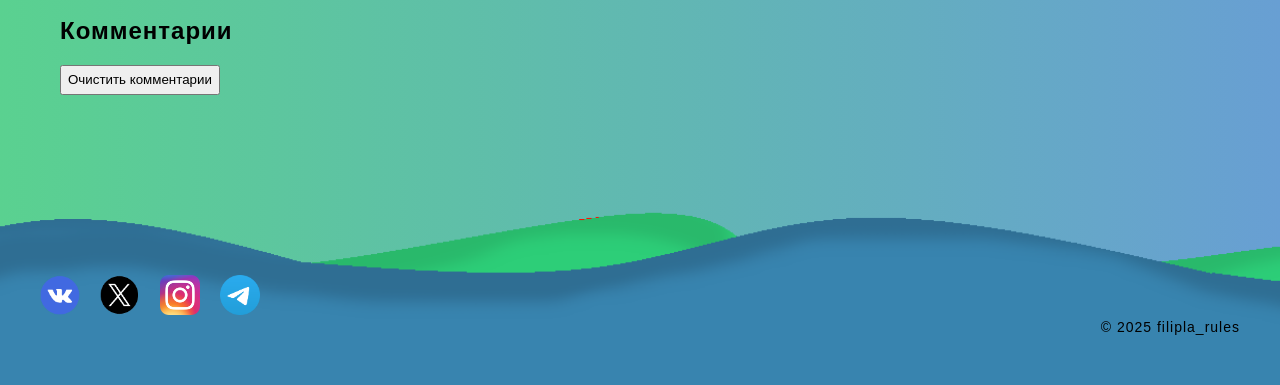
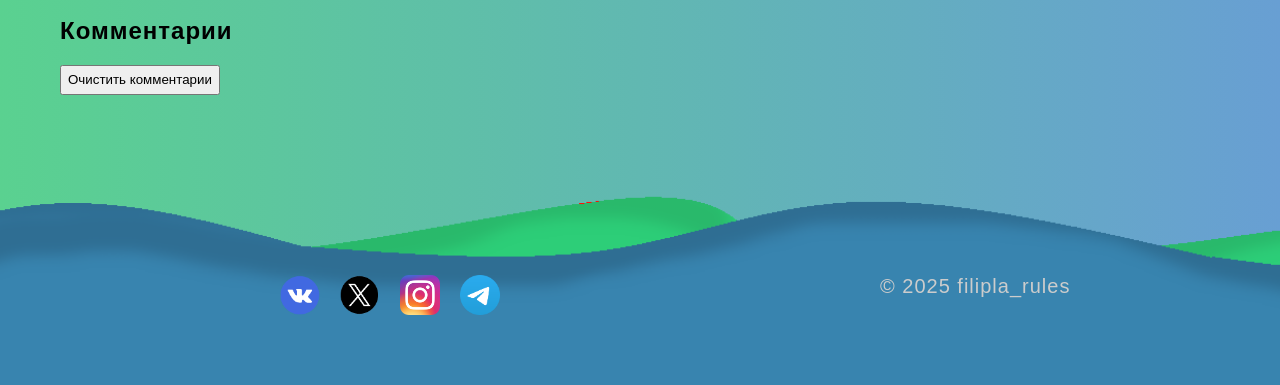
Before and after one commit to filipkarules/diary_project, a PHP site: page /ver4.html in a window 1280 px wide. Shown: the part 689-1074 px from the top of the page. After the commit the page ends 1004 px from the top, so only its background shows below. Run offline with PHP 8.4, Linux system fonts and the light colour scheme.

Commit message:
Commiting such a thing...

```diff
--- a/dates.html
+++ b/dates.html
@@ -21,7 +21,7 @@
             </ul>
         </div>
         <div class="contacts">
-            <a href="vadf0957@gmail.com">vadf0957@gmail.com</a>
+            <a href="mailto:vadf0957@gmail.com">Написать мне</a>
         </div>
     </header>
     <main>
@@ -32,6 +32,9 @@
             <li><a href=ver2.html>15 мая 2025</a></li>
             <li><a href=ver3.html>16 мая 2025</a></li>
             <li><a href=ver4.html>17 мая 2025</a></li>
+            <li><a href=ver5.html>18 мая 2025</a></li>
+            <li><a href=ver6.html>19 мая 2025</a></li>
+            <li><a href=ver7.html>20 мая 2025</a></li>
         </ul>
     </section>
 </main>
--- a/main3.css
+++ b/main3.css
@@ -1,5 +1,4 @@
 html, body{
-    height: 100%;
     margin: 0;
     padding: 0;
     display: flex;
@@ -43,7 +42,7 @@ header {
      background-position: center bottom;
      background-repeat: no-repeat;
      z-index: -1;
-    transform: rotate(360deg);
+     transform: rotate(360deg);
      /* чтобы изображение было под содержимым */
 }
 
@@ -172,10 +171,11 @@ header {
 }
 
 footer {
+    display: flex;
     padding: 10px 40px;
-    text-align: center;
     position: relative;
     z-index: 1;
+    justify-content: space-between;
 }
 
 footer::before {
@@ -194,16 +194,12 @@ footer::before {
     transform: rotate(180deg);
 }
 
-.footer-content {
-    display: flex;
-    align-items: center;
-    justify-content: space-between;
-}
 
 .media {
     flex-basis: 50%;
     display: flex;
     gap: 20px;
+    margin-left:20%;
 }
 
 .media img {
@@ -212,6 +208,6 @@ footer::before {
 }
 
 .footer-text {
-    flex-basis: 10%;
-    text-align: right;
-    font-size: 14px; }
+    flex-basis: 30%;
+    font-size: 20px;
+    color: #ccc;}
```
